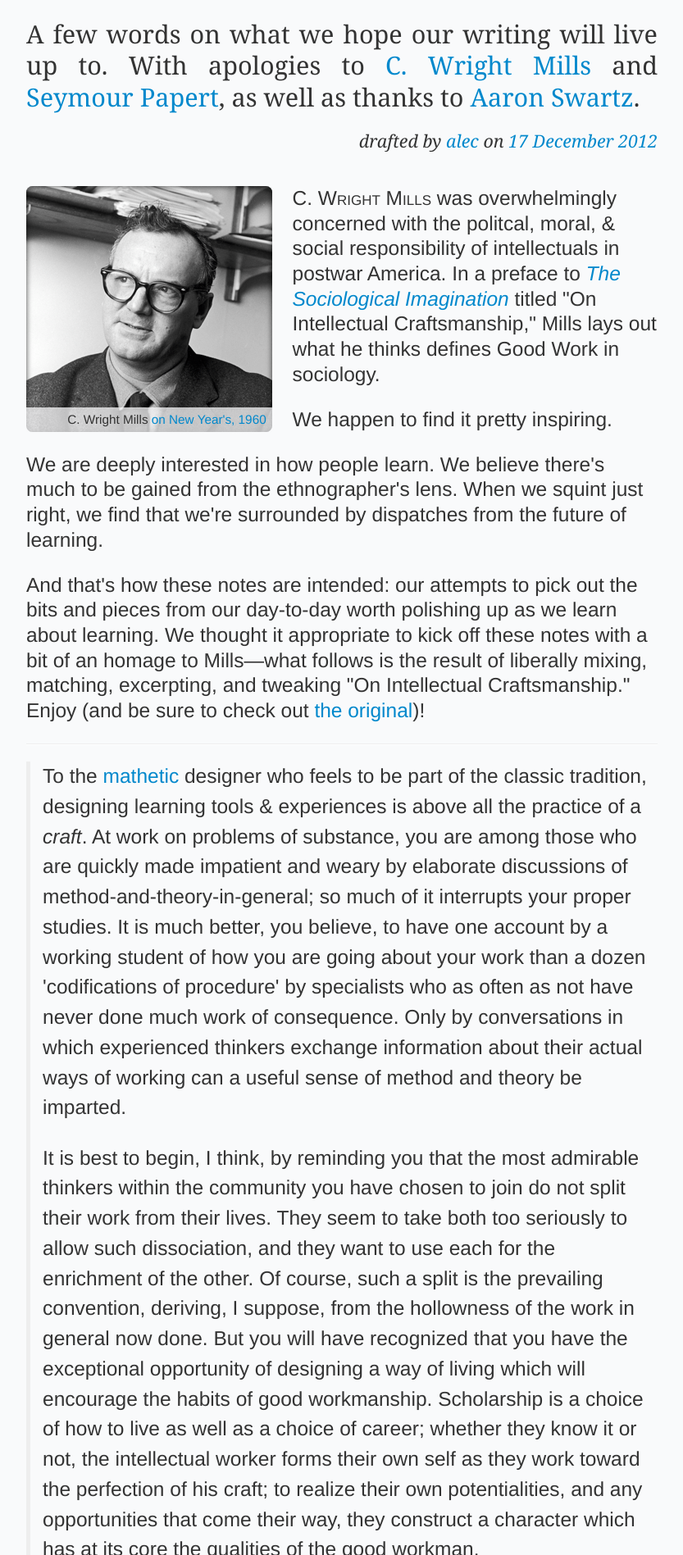
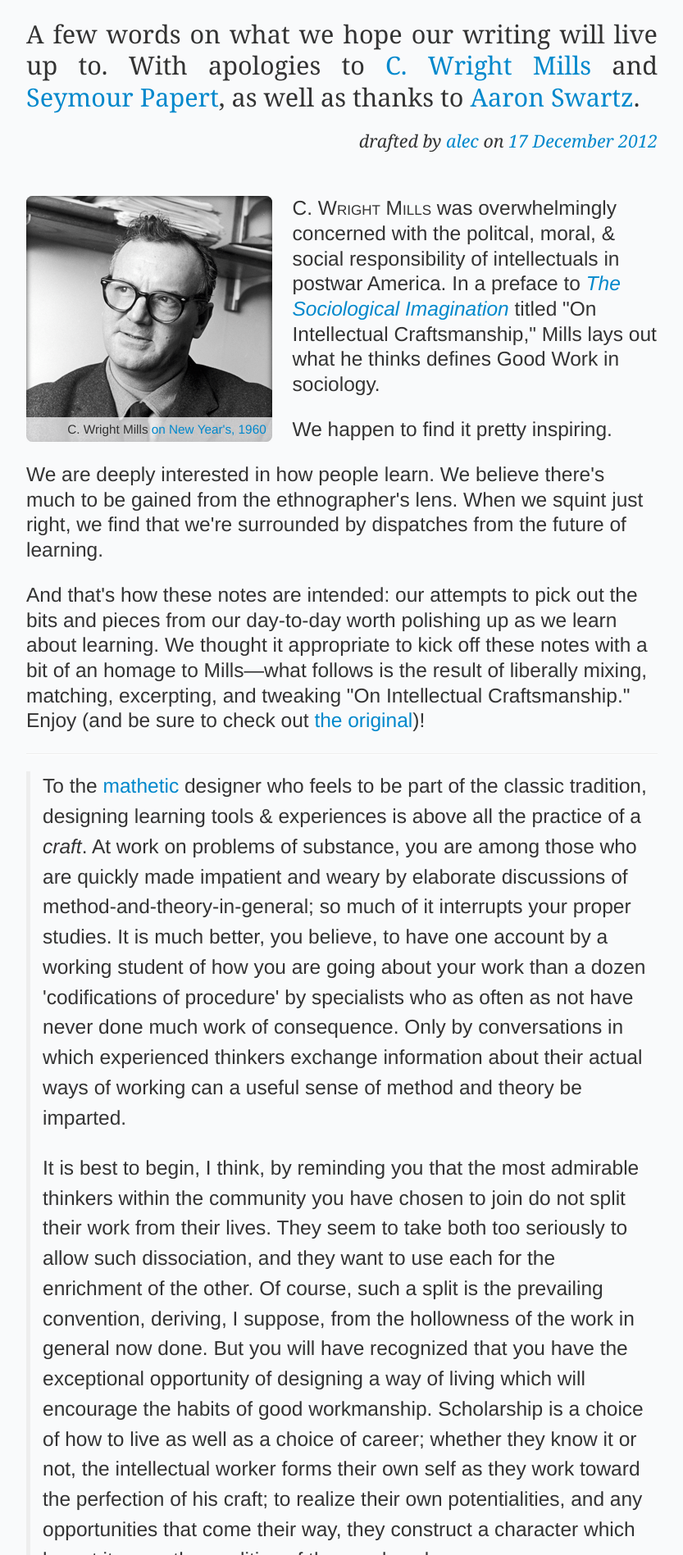
Before and after one commit to thesprouts/thesprouts.github.io, a Jekyll site: the page built from site/blog.html, in a window 1280 px wide. Shown: the part 593-2490 px from the top of the page at 82% size, without its empty margins (223-1056 px from the left). Built offline with Jekyll 4.4.1, drawn with Linux system fonts in a browser that asks for light colours; nearby versions of some CDN libraries.

Commit message:
blog styling tweaks

```diff
--- a/site/css/style.css
+++ b/site/css/style.css
@@ -69,7 +69,7 @@ div.article > h2 {
 }
 
 .article-body {
-  margin-top: 1.5em;
+  margin-top: 2em;
   font-family: Helvetica, Verdana, sans-serif;
 }
 
```
